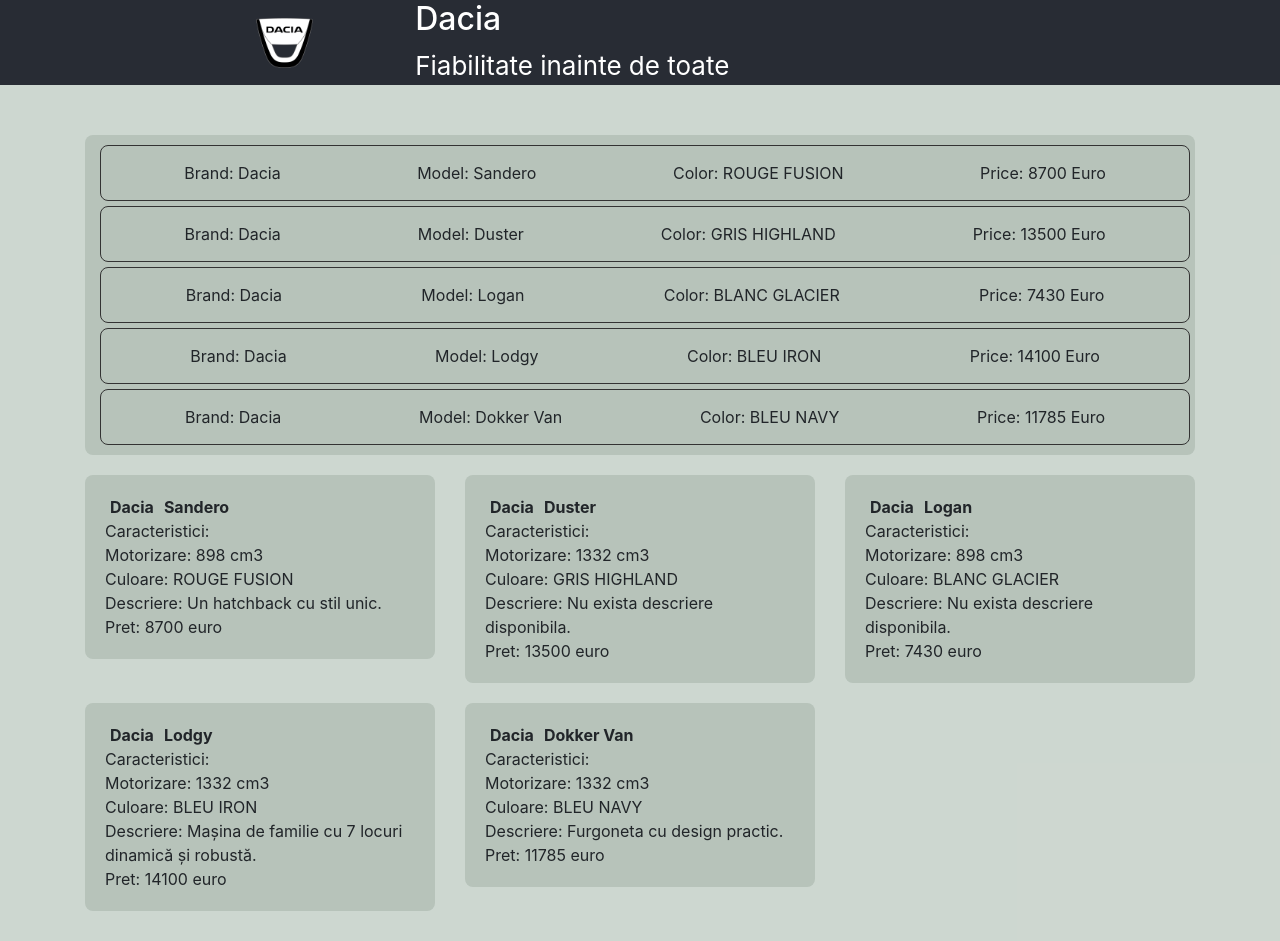
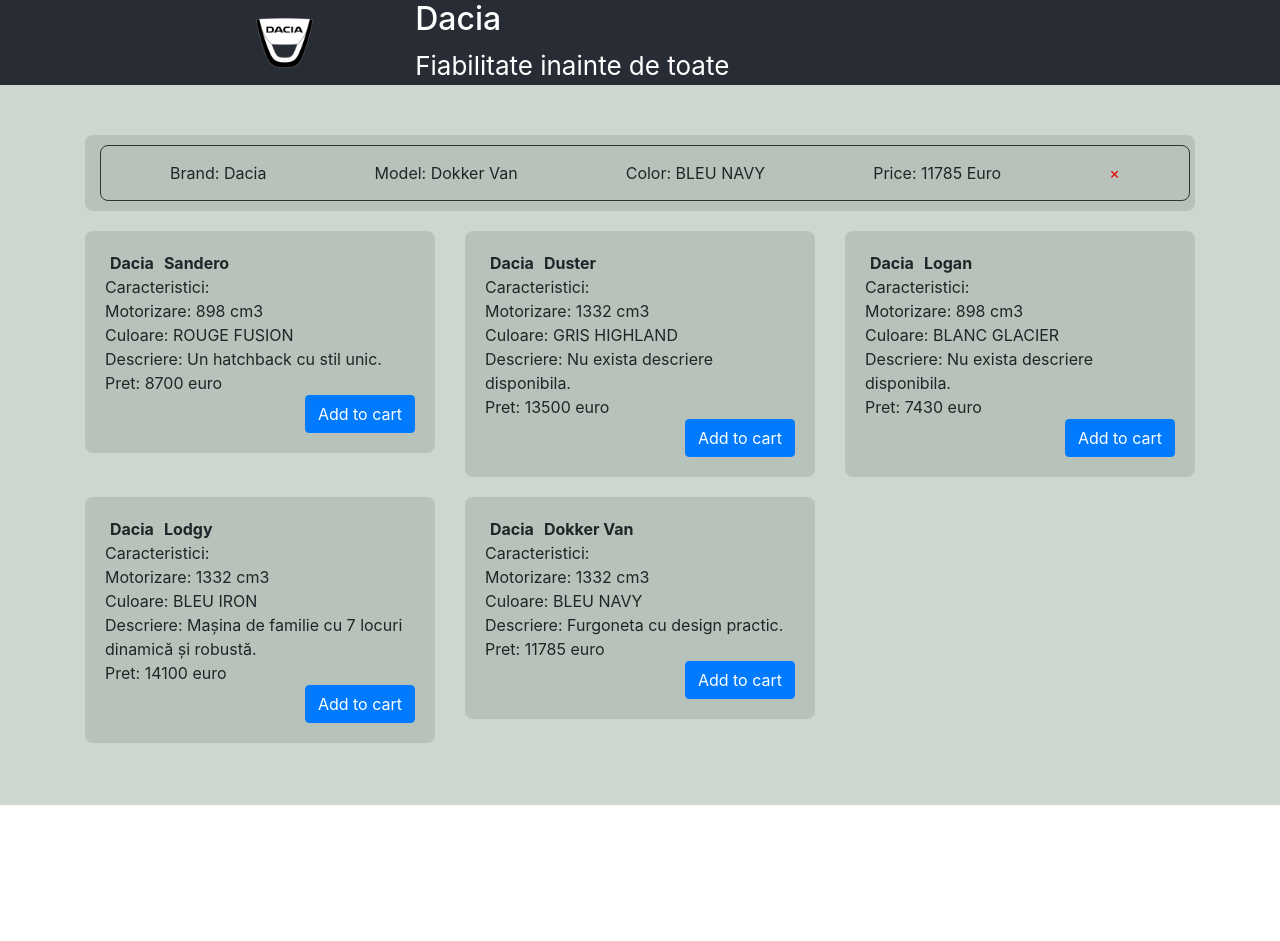
Before and after one commit to speedy4all/pentastagiu-react-2019-2020, a React (Create React App) app in the folder homework/: page / in a window 1280 px wide. After the commit the page ends 805 px from the top, so only its background shows below. Built offline with nearby package versions, Linux system fonts and the light colour scheme.

Commit message:
intermediate update to the homework 4

```diff
--- a/homework/src/App.css
+++ b/homework/src/App.css
@@ -60,3 +60,14 @@
 .title-header {
   padding-left: 10%;
 }
+
+.delete-button {
+  color: #e60000;
+}
+
+.delete-button:hover {
+  cursor: pointer;
+  color: #cc0000;
+  font-weight: bold;
+
+}
--- a/homework/src/components/CarList/Car.jsx
+++ b/homework/src/components/CarList/Car.jsx
@@ -2,6 +2,16 @@
 import Col from 'react-bootstrap/Col';
 
 export class Car extends React.Component {
+
+    shouldComponentUpdate(nextProps) {
+        return nextProps.brand !== this.props.brand ||
+        nextProps.model !== this.props.model ||
+        nextProps.cm3 !== this.props.cm3 ||
+        nextProps.color !== this.props.color ||
+        nextProps.description !== this.props.description ||
+        nextProps.price !== this.props.price
+    }
+
 
     render() {
 
@@ -15,6 +25,9 @@
                     <div>Culoare: {this.props.color} </div>
                     <div>Descriere: {this.props.description ? this.props.description : "Nu exista descriere disponibila."}</div>
                     <div>Pret: {this.props.price} euro</div>
+                    <div className="clearfix">
+                        <button className="btn btn-primary float-right" onClick={ this.props.addToCart.bind(this, this.props.carId)} >Add to cart</button>
+                    </div>
                 </div>
             </Col>
         );
--- a/homework/src/components/CarList/Cars.jsx
+++ b/homework/src/components/CarList/Cars.jsx
@@ -2,8 +2,7 @@
 import { Car } from './Car';
 import Row from 'react-bootstrap/Row';
 import Container from 'react-bootstrap/Container';
-import Cart from '../Cart/cart';
-
+import CartItem from '../Cart/cartItem';
 
 
 export default class Cars extends React.Component {
@@ -12,6 +11,7 @@
 
         this.state = {
             cars: [],
+            cartItems: [],
             listLoaded: false
         }
     }
@@ -25,6 +25,9 @@
                     {id: 4, brand:'Dacia', model:'Lodgy', cm3: '1332', color: 'BLEU IRON', description:'Mașina de familie cu 7 locuri dinamică și robustă.', price: 14100},
                     {id: 5, brand:'Dacia', model:'Dokker Van', cm3: '1332', color: 'BLEU NAVY', description:'Furgoneta cu design practic.', price: 11785}
                 ],
+                cartItems:[
+                    {id: 5, brand:'Dacia', model:'Dokker Van', cm3: '1332', color: 'BLEU NAVY', description:'Furgoneta cu design practic.', price: 11785}
+                ],
                 listLoaded: true
         });
         }, 1500)
@@ -32,6 +35,8 @@
     renderCars = () => {
         return this.state.cars.map(car => <Car
             key = {car.id}
+            addToCart = {this.addToCart}
+            carId= {car.id}
             brand = {car.brand}
             model = {car.model}
             cm3 = {car.cm3}
@@ -41,6 +46,36 @@
         />)
     }
 
+    renderCartItems = () => {
+        return this.state.cartItems.map((cartItem, index) => <CartItem
+           key = {`${cartItem.id} - ${index}`}
+           removeFromCart = {this.removeFromCart}
+           cartId = {cartItem.id}
+           brand = {cartItem.brand}
+           model = {cartItem.model}
+           color = {cartItem.color}
+           price = {cartItem.price}
+       />)
+   }
+
+    addToCart = (itemId) => {
+        const itemToAdd = this.state.cars.find(item => item.id === itemId);
+
+        if(itemToAdd) {
+            const cartUpdated = this.state.cartItems.slice();
+            cartUpdated.push(itemToAdd);
+
+            this.setState({cartItems: cartUpdated});
+        }
+    }
+
+    removeFromCart = (itemId) => {
+        const cartUpdated = this.state.cartItems.filter(item => item.id !== itemId);
+
+        this.setState({cartItems: cartUpdated});
+    }
+
+
     render() {
         if(!this.state.listLoaded) {
             return <div className="loading">Loading ...</div>
@@ -49,7 +84,7 @@
             <React.Fragment>
                 <div className="App-main-paige">
                     <Container>
-                        <Cart />
+                        <div className="cart"> {this.renderCartItems()} </div>
                         <Row>{this.renderCars()}</Row>
                     </Container>
                 </div>
--- a/homework/src/components/Cart/cart.jsx
+++ /dev/null
@@ -1,42 +0,0 @@
-import React from 'react';
-import CartItem from './cartItem';
-
-class Cart extends React.Component {
-
-    constructor (props) {
-        super(props);
-        this.state = {
-            cartItems: [],
-            itemLoaded: false
-        }
-    }
-
-    componentDidMount() {
-        setTimeout(() => {
-            this.setState({
-                cartItem: [
-                {id: 1, brand:'Dacia', model:'Sandero', cm3: '898', color: 'ROUGE FUSION', description:'Un hatchback cu stil unic.', price: 8700},
-                {id: 2, brand:'Dacia', model:'Duster', cm3: '1332', color: 'GRIS HIGHLAND',/* description:'Dacia Duster. Mai Duster ca oricând!',*/ price: 13500},
-                {id: 3, brand:'Dacia', model:'Logan', cm3: '898', color: 'BLANC GLACIER',/* description:'Dacia Logan. Sedanul de familie cu cel mai bun preț!',*/ price: 7430},
-                {id: 4, brand:'Dacia', model:'Lodgy', cm3: '1332', color: 'BLEU IRON', description:'Mașina de familie cu 7 locuri dinamică și robustă.', price: 14100},
-                {id: 5, brand:'Dacia', model:'Dokker Van', cm3: '1332', color: 'BLEU NAVY', description:'Furgoneta cu design practic.', price: 11785}
-                ],
-                itemLoaded: true
-            });
-        }, 3000);
-
-    }
-
-    renderCartItems = () => this.state.cartItem.map(cartItem => <CartItem key={cartItem.id} brand={cartItem.brand} model={cartItem.model} color={cartItem.color} price={cartItem.price} />)
-
-    render() {
-        if(!this.state.itemLoaded){
-            return <div>Loading ...</div>
-        }
-        return (
-            <div className="cart"> {this.renderCartItems()} </div>
-        );
-    }
-}
-
-export default Cart;
--- a/homework/src/components/Cart/cartItem.jsx
+++ b/homework/src/components/Cart/cartItem.jsx
@@ -1,6 +1,14 @@
 import React from 'react';
 
 export default class CartItem extends React.Component {
+
+    shouldComponentUpdate(nextProps) {
+        return nextProps.brand !== this.props.brand ||
+        nextProps.model !== this.props.model ||
+        nextProps.color !== this.props.color ||
+        nextProps.price !== this.props.price
+    }
+
 
     render() {
         return(
@@ -9,6 +17,7 @@
                 <span>Model: {this.props.model}</span>
                 <span>Color: {this.props.color}</span>
                 <span>Price: {this.props.price} Euro</span>
+                <span className="delete-button" onClick={this.props.removeFromCart.bind(this, this.props.cartId)} >&times;</span>
             </div>
         );
     }
```
